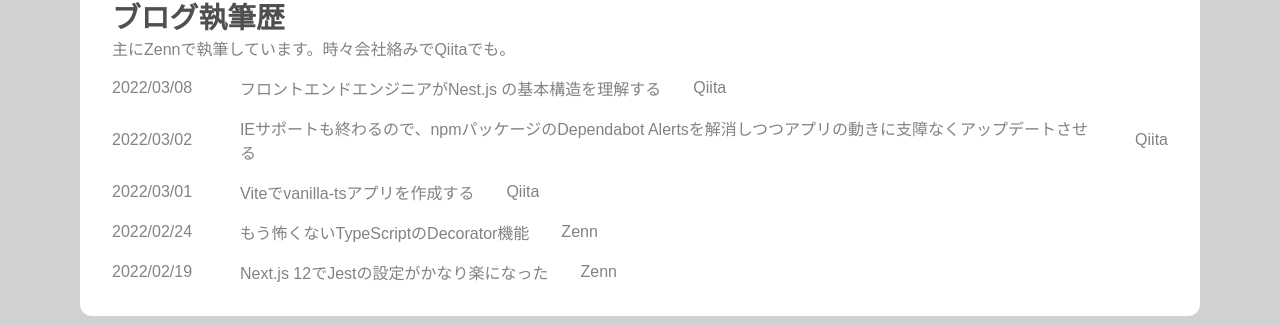
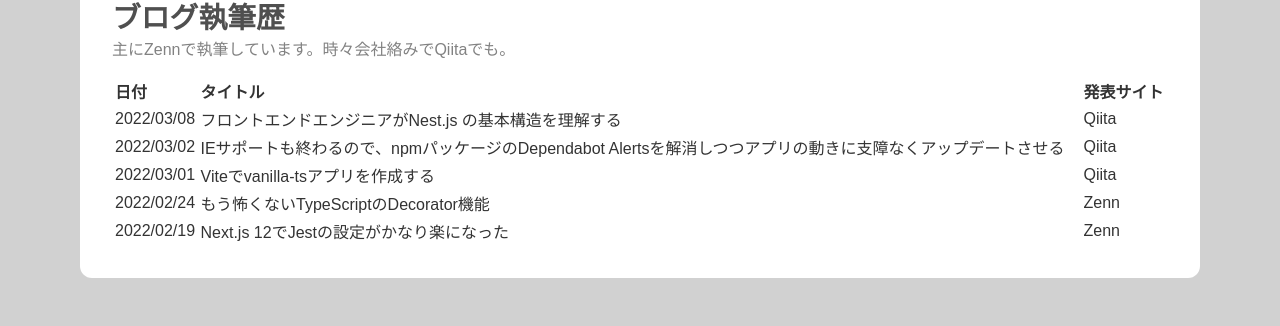
Before and after one commit to miily8310s/ch-portfolio, a Next.js app: page / in a window 1280 px wide. Shown: the part 894-1220 px from the top of the page. Built offline with nearby package versions, Linux system fonts and the light colour scheme; a web font is replaced by a local one.

Commit message:
ブログ歴をtableタグに変更

```diff
--- a/pages/index.tsx
+++ b/pages/index.tsx
@@ -190,15 +190,27 @@ const Home: NextPage = () => {
         <>
           <div className={styles.card__skillHead}>ブログ執筆歴</div>
           <div>主にZennで執筆しています。時々会社絡みでQiitaでも。</div>
-          {blogs.map((blog) => (
-            <div key={blog.title} className={styles.card__skill}>
-              <div className={styles.card__skillName}>{blog.date}</div>
-              <a href={blog.link} target="_blank" rel="noreferrer">
-                {blog.title}
-              </a>
-              <div>{blog.site}</div>
-            </div>
-          ))}
+          <table className={styles.card__blog__table}>
+            <colgroup span={3}></colgroup>
+            <tbody className={styles.card__blog__title}>
+              <tr>
+                <th>日付</th>
+                <th>タイトル</th>
+                <th>発表サイト</th>
+              </tr>
+              {blogs.map((blog) => (
+                <tr key={blog.title}>
+                  <td>{blog.date}</td>
+                  <td className={styles.card__blog__link}>
+                    <a href={blog.link} target="_blank" rel="noreferrer">
+                      {blog.title}
+                    </a>
+                  </td>
+                  <td>{blog.site}</td>
+                </tr>
+              ))}
+            </tbody>
+          </table>
         </>
       </div>
 
--- a/styles/Home.module.scss
+++ b/styles/Home.module.scss
@@ -104,6 +104,22 @@
   margin-top: 1rem;
 }
 
+.card__blog__table {
+  margin-top: 1rem;
+  text-align: left;
+}
+
+.card__blog__title {
+  font-weight: 500;
+  color: #333333;
+}
+
+.card__blog__link {
+  &:hover {
+    opacity: 0.7;
+  }
+}
+
 .footer {
   padding: 2rem 0;
   text-align: center;
```
